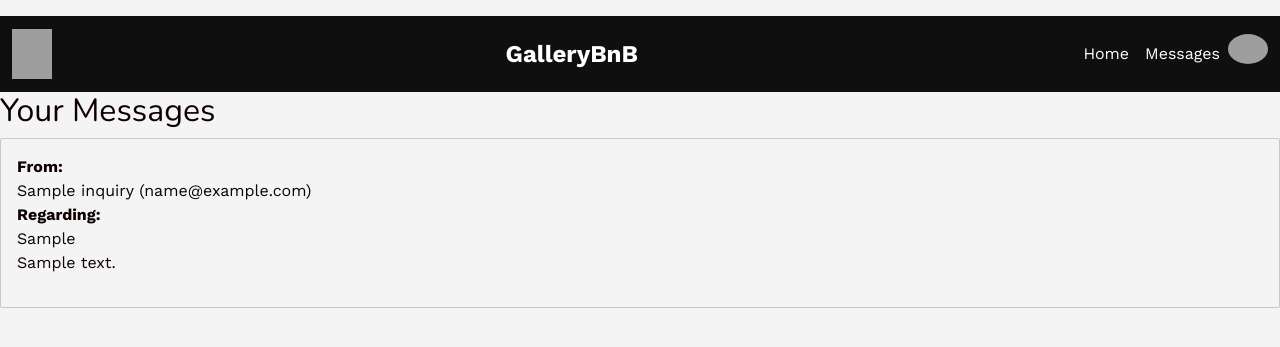
After one commit to DianaDiandra/GalleryBnB, a Rails app: page /messages in a window 1280 px wide. The commit adds this page. Shown: the top 347 px of the page. Run offline with Rails 7, Linux system fonts and the light colour scheme; a user stored in the database is signed in; tables that the repository leaves empty hold one stand-in row (values such as "Sample post"); style sheets or scripts are compiled from the project's sources; parts of the project's set-up code (start-up, migrations or seed data) failed here and were passed over; some libraries are stand-ins or nearby versions; grey boxes are pictures that could not be loaded.

Commit message:
Added null constraint column to GalleriesUser table, Added user references to galleries, generated index action in inquiries controller

```diff
--- a/app/controllers/inquiries_controller.rb
+++ b/app/controllers/inquiries_controller.rb
@@ -1,8 +1,12 @@
 class InquiriesController < ApplicationController
+  before_action :authenticate_user!
+
+  def index
+    @inquiries = current_user.received_inquiries.includes(:gallery)
+  end
   def create
     @gallery = Gallery.find(params[:gallery_id])
-    @inquiry = Inquiry.new(inquiry_params)
-    @inquiry.gallery = @gallery
+    @inquiry = @gallery.inquiries.new(inquiry_params)
     if @inquiry.save
       redirect_to gallery_path(@gallery)
     else
--- a/app/models/gallery.rb
+++ b/app/models/gallery.rb
@@ -1,4 +1,5 @@
 class Gallery < ApplicationRecord
+  belongs_to :user
   has_one_attached :image
   has_many_attached :photos
   has_many :inquiries, dependent: :destroy
--- a/app/models/user.rb
+++ b/app/models/user.rb
@@ -3,4 +3,6 @@ class User < ApplicationRecord
   # :confirmable, :lockable, :timeoutable, :trackable and :omniauthable
   devise :database_authenticatable, :registerable,
          :recoverable, :rememberable, :validatable
+  has_many :galleries
+  has_many :received_inquiries, through: :galleries, source: :inquiries
 end
--- /dev/null
+++ b/app/views/inquiries/index.html.erb
@@ -0,0 +1,8 @@
+<h2>Your Messages</h2>
+<% @inquiries.each do |inquiry| %>
+  <div class="card mb-3 p-3">
+    <strong>From:</strong> <%= inquiry.name %> (<%= inquiry.email %>)<br>
+    <strong>Regarding:</strong> <%= inquiry.gallery.artist %><br>
+    <p><%= inquiry.message %></p>
+  </div>
+<% end %>
--- a/app/views/shared/_navbar.html.erb
+++ b/app/views/shared/_navbar.html.erb
@@ -18,7 +18,7 @@
             <%= link_to "Home", root_path, class: "nav-link" %>
           </li>
           <li class="nav-item">
-            <%= link_to "Messages", "#", class: "nav-link" %>
+            <%= link_to "Messages", messages_path, class: "nav-link" %>
           </li>
           <li class="nav-item dropdown">
           <a href="#" class="avatar" id="navbarDropdown" data-bs-toggle="dropdown" aria-haspopup="true" aria-expanded="false">
--- a/config/routes.rb
+++ b/config/routes.rb
@@ -1,6 +1,9 @@
 Rails.application.routes.draw do
+  root to: "pages#home"
+
   devise_for :users
-  root to: "pages#home"
+  get "/messages", to: "inquiries#index", as: :messages
+
   resources :galleries, only: [:index, :show, :create] do
     resources :inquiries, only: [:create, :destroy]
   end
--- /dev/null
+++ b/db/migrate/20250523111343_add_user_to_galleries.rb
@@ -0,0 +1,5 @@
+class AddUserToGalleries < ActiveRecord::Migration[7.2]
+  def change
+    add_reference :galleries, :user, foreign_key: true
+  end
+end
--- /dev/null
+++ b/db/migrate/20250523111850_add_null_constraint_to_galleries_user.rb
@@ -0,0 +1,5 @@
+class AddNullConstraintToGalleriesUser < ActiveRecord::Migration[7.2]
+  def change
+    change_column_null :galleries, :user_id, false
+  end
+end
```
Also changed, not shown: db/schema.rb.
